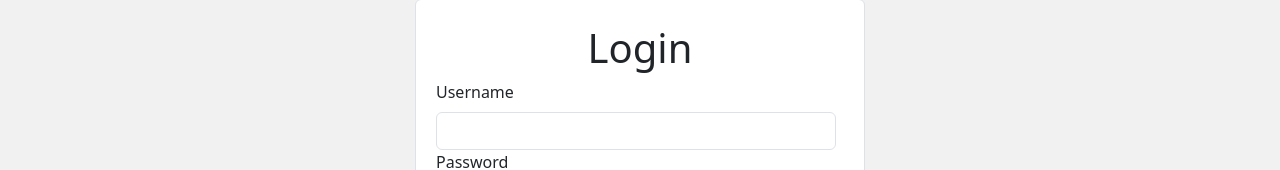
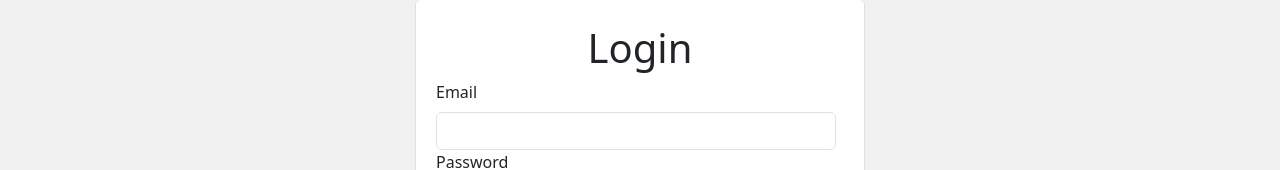
Before and after one commit to antonzeno/social_downloader, a React (Create React App) app in the folder src/client/: page /login in a window 1280 px wide. Shown: the part 313-483 px from the top of the page. Built offline with nearby package versions, Linux system fonts and the light colour scheme.

Commit message:
Handle user login

```diff
--- a/src/client/package.json
+++ b/src/client/package.json
@@ -15,6 +15,7 @@
     "@testing-library/user-event": "^13.5.0",
     "axios": "^1.5.0",
     "bootstrap": "^5.3.1",
+    "jwt-decode": "^3.1.2",
     "react": "^18.2.0",
     "react-bootstrap": "^2.8.0",
     "react-dom": "^18.2.0",
--- a/src/client/src/App.tsx
+++ b/src/client/src/App.tsx
@@ -1,24 +1,33 @@
-import React from 'react';
+import React, { useContext } from 'react';
 import './App.css';
-import { BrowserRouter, Routes, Route } from 'react-router-dom';
+import { BrowserRouter, Routes, Route, Navigate } from 'react-router-dom';
 
 import Navigation from "./components/Navigation";
 import Home from './components/Home/Home';
 import Register from './components/Register/Register';
 import Login from './components/Login/Login';
+import { AuthContext, AuthProvider } from './context/AuthContext';
 
 function App() {
+  const { userLoggedIn } = useContext(AuthContext);
+
   return (
-    <>
+    <AuthProvider>
       <Navigation />
       <BrowserRouter>
         <Routes>
           <Route path="/" element={<Home />} />
-          <Route path="/login" element={<Login />} />
-          <Route path="/register" element={<Register />} />
+          <Route
+            path="/login"
+            element={userLoggedIn ? <Navigate to="/" /> : <Login />}
+          />
+          <Route
+            path="/register"
+            element={userLoggedIn ? <Navigate to="/" /> : <Register />}
+          />
         </Routes>
       </BrowserRouter>
-    </>
+    </AuthProvider>
   );
 }
 
--- a/src/client/src/components/Login/Login.tsx
+++ b/src/client/src/components/Login/Login.tsx
@@ -1,30 +1,67 @@
-import React, { useState, FormEvent } from 'react';
+import React, { useState, FormEvent, useContext } from 'react';
 import { Form, FormControl, Button, FormLabel } from 'react-bootstrap';
 import { CircularProgress } from '@mui/joy';
+import axios from 'axios';
+import { isEmpty } from 'lodash';
+import { useNavigate } from 'react-router-dom';
+import { AuthContext } from '../../context/AuthContext';
 
 function Login() {
     const [isSubmitting, setIsSubmitting] = useState(false);
-    const [username, setUsername] = useState('');
+    const [email, setEmail] = useState('');
     const [password, setPassword] = useState('');
+    const [success, setSuccess] = useState(false);
+    const [errMsg, setErrMsg] = useState("");
+    const navigate = useNavigate();
 
-    const handleSubmit = (e: FormEvent) => {
+    const { login } = useContext(AuthContext)
+
+    const handleSubmit = async (e: FormEvent) => {
         e.preventDefault();
-        console.log('submitted');
-    };
+        setIsSubmitting(true);
+
+        try {
+            const response = await axios.post('http://localhost:8001/auth/login', {
+                email,
+                password,
+            });
+
+            if (response.status == 200) {
+                setSuccess(true);
+                const expiryDuration = 60 * 60 * 1000;
+                const expiryDate = new Date(Date.now() + expiryDuration);
+                const formattedExpiryDate = expiryDate.toUTCString();
+                document.cookie = `token=${response.data.token}; path=/; expires=${formattedExpiryDate}; Secure; SameSite=None`;
+                login();
+                navigate('/');
+            }
+
+        } catch (err: any) {
+            if (!err.response) {
+                setErrMsg("No Server Response");
+            } else if (err.response?.status === 400) {
+                setErrMsg("Login Failed");
+            }
+            setSuccess(false);
+        } finally {
+            setIsSubmitting(false);
+        }
+    }
 
     return (
         <div className="d-flex justify-content-center align-items-center vh-100">
+            {success ? <div className='text-success mt-2'>Login Successful</div> :
                 <Form className="container login-form d-flex flex-column align-items-center p-4 rounded border border-gray bg-white" onSubmit={handleSubmit}>
                     <h1>Login</h1>
                     <Form.Group className="w-100 me-md-2">
-                    <FormLabel>Username</FormLabel>
+                        <FormLabel>Email</FormLabel>
                         <FormControl
                             type="text"
-                        name="username"
+                            name="email"
                             className="w-100"
                             disabled={isSubmitting}
-                        value={username}
-                        onChange={(e) => setUsername(e.target.value)}
+                            value={email}
+                            onChange={(e) => setEmail(e.target.value)}
                         />
 
                         <FormLabel>Password</FormLabel>
@@ -40,7 +77,10 @@ function Login() {
                     <Button variant="primary" type="submit" className='mt-2' disabled={isSubmitting}>
                         {isSubmitting ? <CircularProgress size="sm" /> : 'Login'}
                     </Button>
+                    {!isEmpty(errMsg) && <div className='text-danger mt-2'>{errMsg}</div>}
                 </Form>
+            }
+
         </div>
     );
 }
--- a/src/client/src/components/Navigation.tsx
+++ b/src/client/src/components/Navigation.tsx
@@ -1,11 +1,14 @@
-import React from 'react';
+import React, { useContext } from 'react';
 import Container from 'react-bootstrap/Container';
 import Nav from 'react-bootstrap/Nav';
 import Navbar from 'react-bootstrap/Navbar';
-
+import { AuthContext } from '../context/AuthContext';
 const logo = require('../assets/images/logo.png')
 
-function Navigation() {
+
+const Navigation = () => {
+    const { userLoggedIn, login, logout } = useContext(AuthContext);
+
     return (
         <Navbar expand="lg" className="bg-body-tertiary">
             <Container>
@@ -16,8 +19,14 @@ function Navigation() {
                         <Nav.Link href="/">Home</Nav.Link>
                     </Nav>
                     <Nav className="ml-auto">
-                        <Nav.Link href="/login">Login</Nav.Link>
-                        <Nav.Link href="/register">Register</Nav.Link>
+                        {!userLoggedIn ?
+                            <>
+                                <Nav.Link href="/login">Login</Nav.Link>
+                                <Nav.Link href="/register">Register</Nav.Link>
+                            </> :
+                            <Nav.Link href="/" onClick={logout}>Logout</Nav.Link>
+                        }
+
                     </Nav>
                 </Navbar.Collapse>
             </Container>
--- a/src/client/src/components/Register/Register.tsx
+++ b/src/client/src/components/Register/Register.tsx
@@ -38,10 +38,8 @@ function Register() {
 
     useEffect(() => {
         setValidPassword(PWD_REGEX.test(password));
-    }, [password]);
+        setValidPassword2(!isEmpty(password) && !isEmpty(password2) && password === password2);
 
-    useEffect(() => {
-        setValidPassword2(!isEmpty(password) && !isEmpty(password2) && password === password2);
     }, [password, password2]);
 
     useEffect(() => {
@@ -67,9 +65,15 @@ function Register() {
 
     const handleSubmit = async (e: FormEvent) => {
         e.preventDefault();
+        setIsSubmitting(true);
 
         if (!validUsername) {
             alert('Username must be at least 6 characters.')
+            return;
+        }
+
+        if (!validPassword) {
+            alert('Passwords must be at least 8 characters.')
             return;
         }
 
@@ -79,8 +83,6 @@ function Register() {
         }
 
         try {
-            setIsSubmitting(true);
-
             const response = await axios.post('http://localhost:8001/auth/register', {
                 email,
                 password,
@@ -101,7 +103,7 @@ function Register() {
             if (!err.response) {
                 setErrMsg("No Server Response");
             } else if (err.response?.status === 409) {
-                setErrMsg("Username Taken");
+                setErrMsg("User is already registered");
             } else {
                 setErrMsg("Registration Failed");
             }
@@ -116,8 +118,7 @@ function Register() {
             <Form className="container register-form d-flex flex-column align-items-center p-4 rounded border border-gray bg-white" onSubmit={handleSubmit}>
                 <h1>Register</h1>
                 <Form.Group className="w-100 me-md-2">
-                    <FormLabel>Username <FontAwesomeIcon icon={faCheck} className={validUsername ? "d-inline" : "d-none"} />
-                    </FormLabel>
+                    <FormLabel>Username <FontAwesomeIcon icon={faCheck} className={validUsername ? "d-inline" : "d-none"} /></FormLabel>
                     <FormControl
                         type="text"
                         name="username"
@@ -125,6 +126,7 @@ function Register() {
                         value={username}
                         onChange={(e) => setUsername(e.target.value)}
                     />
+
                     <FormLabel>Email <FontAwesomeIcon icon={faCheck} className={validEmail ? "d-inline" : "d-none"} /></FormLabel>
                     <FormControl
                         type="email"
@@ -133,6 +135,7 @@ function Register() {
                         value={email}
                         onChange={(e) => setEmail(e.target.value)}
                     />
+
                     <FormLabel>Password <FontAwesomeIcon icon={faCheck} className={validPassword ? "d-inline" : "d-none"} /> </FormLabel>
                     <FormControl
                         type="password"
@@ -156,8 +159,8 @@ function Register() {
                 <Button variant="primary" type="submit" className='mt-2' disabled={isSubmitting}>
                     {isSubmitting ? <CircularProgress size="sm" /> : 'Register'}
                 </Button>
-                {success && <div className='text-success'>Registration successful.</div>}
-                {!isEmpty(errMsg) && <div className='text-danger'>{errMsg}</div>}
+                {success && <div className='text-success mt-2'>Registration successful.</div>}
+                {!isEmpty(errMsg) && <div className='text-danger mt-2'>{errMsg}</div>}
             </Form>
         </div>
     );
--- /dev/null
+++ b/src/client/src/context/AuthContext.tsx
@@ -0,0 +1,56 @@
+import React, { createContext, useState, useContext } from 'react';
+import jwt_decode from 'jwt-decode';
+
+interface AuthContextProps {
+    children: React.ReactNode;
+}
+
+interface DecodedToken {
+    username: string;
+    exp: number;
+}
+
+export const AuthContext = createContext({
+    userLoggedIn: false,
+    login: () => { },
+    logout: () => { },
+});
+
+export function AuthProvider({ children }: AuthContextProps) {
+    const [userLoggedIn, setUserLoggedIn] = useState(isLoggedIn());
+
+    function isLoggedIn() {
+        const token = document.cookie
+            .split('; ')
+            .find(row => row.startsWith('token='))
+            ?.split('=')[1];
+
+        if (!token) {
+            return false; // Token does not exist
+        }
+
+        // Decode the token and check if it's expired
+        const decodedToken = jwt_decode(token) as DecodedToken;
+
+        const currentTime = Date.now() / 1000;
+
+        const loggedIn = decodedToken.exp > currentTime;
+        return loggedIn;
+    }
+
+    const login = () => {
+        setUserLoggedIn(true);
+    };
+
+    const logout = () => {
+        document.cookie = 'token=; expires=Thu, 01 Jan 1970 00:00:00 UTC; path=/;';
+        setUserLoggedIn(false);
+    };
+
+
+    return (
+        <AuthContext.Provider value={{ userLoggedIn, login, logout }}>
+            {children}
+        </AuthContext.Provider>
+    );
+}
```
Also changed, not shown: 1 other file (tests, documents, lock files or other folders). Lines whose indentation alone changed are shown as unchanged.
